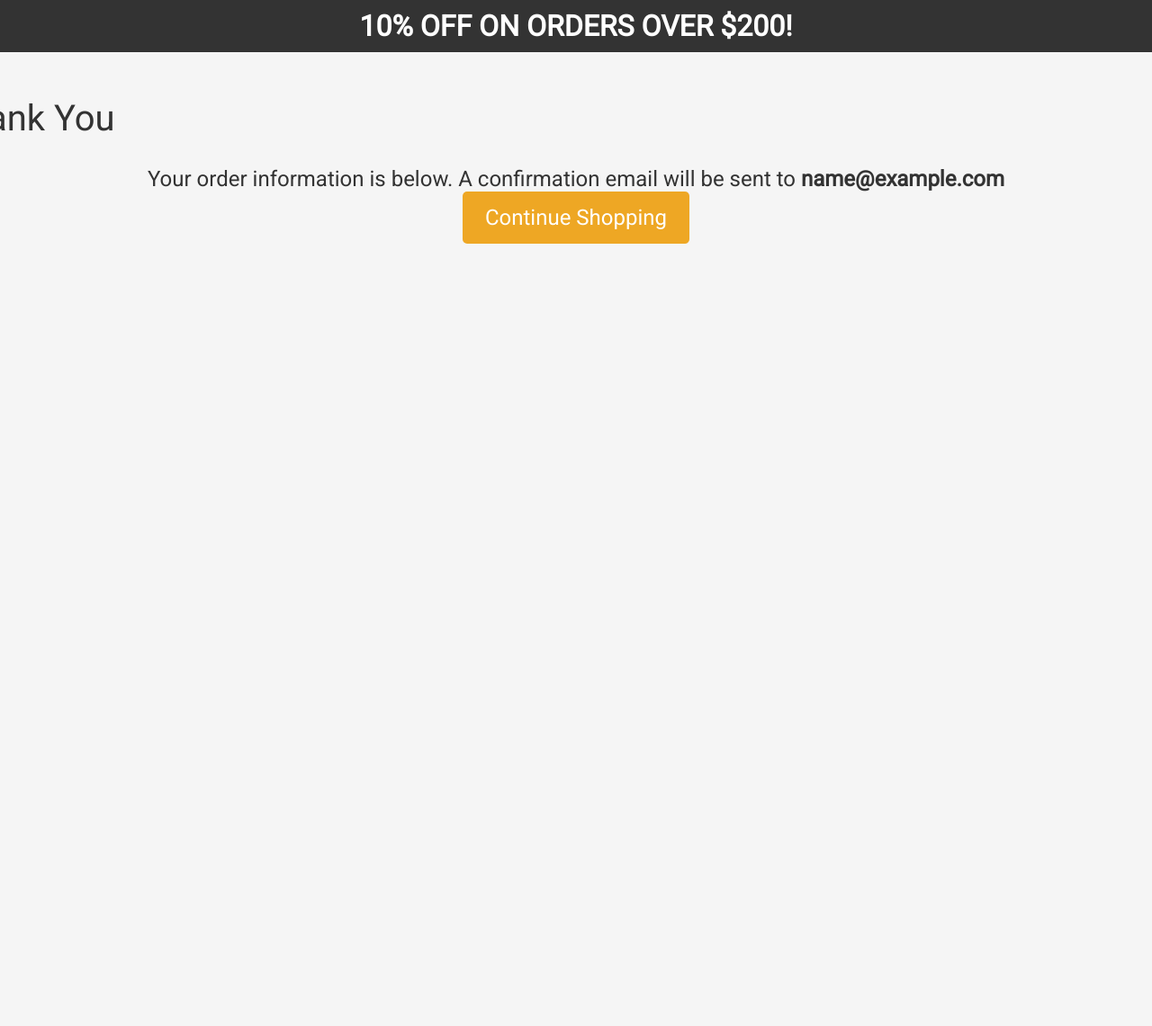
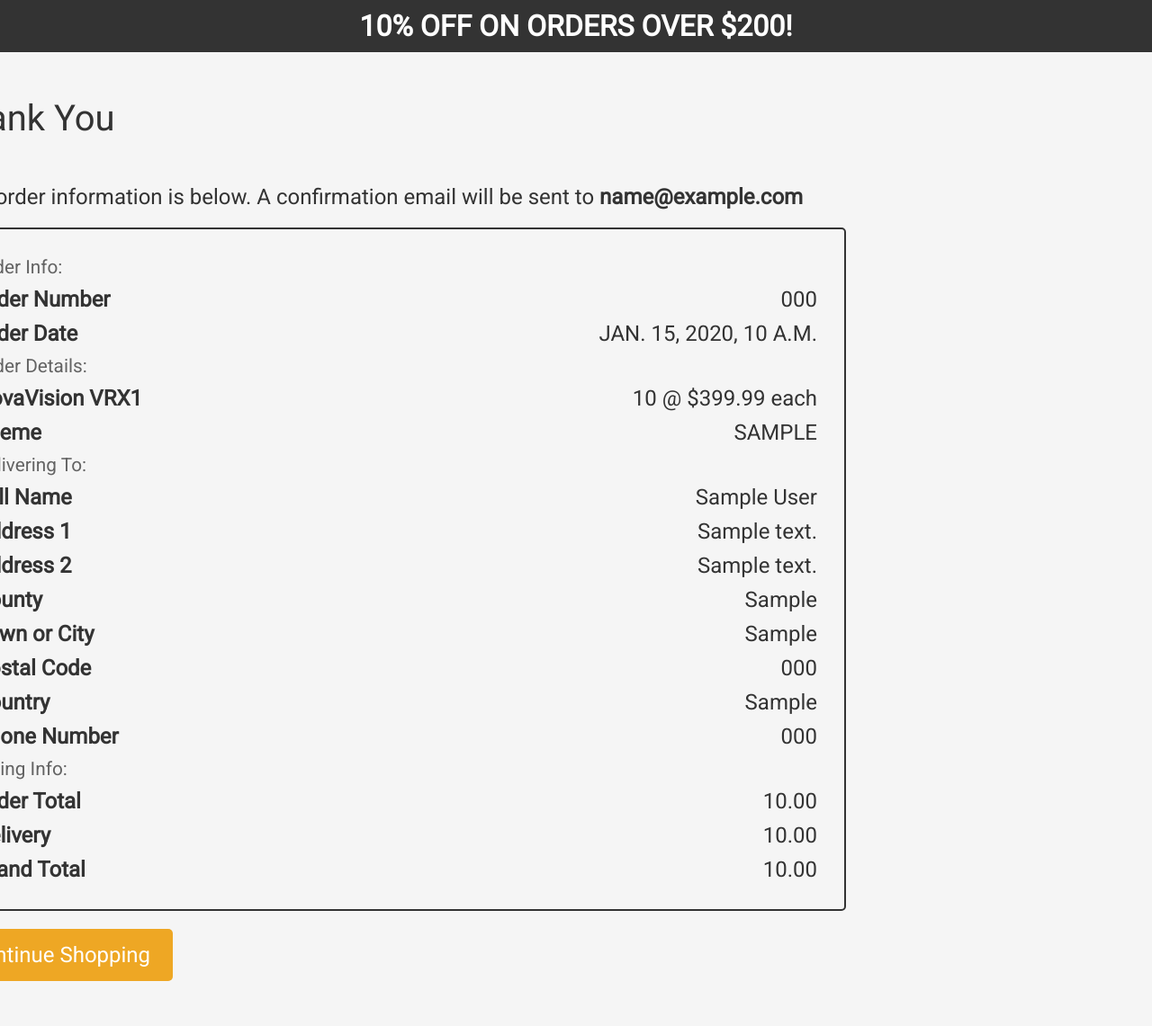
Before and after one commit to dmccaffrey01/CI_PP5_INFINITY_INNOVATIONS, a Django app: page /checkout/checkout_success/000 in a window 1280 px wide; the page is wider, and only the part inside the window is pictured. Shown: the part 160-1301 px from the top of that part at 90% size. Before the commit the page ends 431 px from the top of that part, so only its background shows below. Run offline with Django 3.2, Linux system fonts and the light colour scheme; data comes from the database, SQL or seed files in the repository; tables that the repository leaves empty hold one stand-in row (values such as "Sample post"); parts of the project's set-up code (start-up, migrations or seed data) failed here and were passed over; some libraries are stand-ins or nearby versions.

Commit message:
Add order summary to checkout success

```diff
--- a/checkout/templates/checkout/checkout_success.html
+++ b/checkout/templates/checkout/checkout_success.html
@@ -8,11 +8,122 @@
 {% block content %}
 
 <section class="checkout-section section">
-    <div class="checkout-section-container section-container container-col">
+    <div class="checkout-section-container checkout-success-section-container section-container container-col">
         <div class="checkout-section-heading dark-text">Thank You</div>
-        <p class="dark-text">
+        <p class="confirmation-text dark-text">
             Your order information is below. A confirmation email will be sent to <strong>{{ order.email }}</strong>
         </p>
+
+        <div class="order-confirmation-container container-col">
+            <p class="order-confirmation-section-heading dark-text">Order Info:</p>
+
+            <div class="order-number-container order-confirmation-row container-row">
+                <p class="left-text dark-text">Order Number</p>
+
+                <p class="right-text dark-text">{{ order.order_number }}</p>
+            </div>
+
+            <div class="order-date-container order-confirmation-row container-row">
+                <p class="left-text dark-text">Order Date</p>
+
+                <p class="right-text dark-text">{{ order.date }}</p>
+            </div>
+
+            <p class="order-confirmation-section-heading dark-text">Order Details:</p>
+
+            {% for item in order.lineitems.all %}
+            <div class="order-confirmation-row container-row">
+                <p class="left-text dark-text">{{ item.product.name }}</p>
+
+                <p class="right-text dark-text">{{ item.quantity }} @ ${{ item.product.price }} each</p>
+            </div>
+
+            {% if item.product_theme %}
+            <div class="order-confirmation-row container-row">
+                <p class="left-text dark-text">Theme</p>
+
+                <p class="right-text dark-text">{{ item.product_theme|upper }}</p>
+            </div>
+            {% endif %}
+            {% endfor %}
+
+            <p class="order-confirmation-section-heading dark-text">Delivering To:</p>
+
+            <div class="order-confirmation-row container-row">
+                <p class="left-text dark-text">Full Name</p>
+
+                <p class="right-text dark-text">{{ order.full_name }}</p>
+            </div>
+
+            <div class="order-confirmation-row container-row">
+                <p class="left-text dark-text">Address 1</p>
+
+                <p class="right-text dark-text">{{ order.street_address1 }}</p>
+            </div>
+
+            {% if order.street_address2 %}
+            <div class="order-confirmation-row container-row">
+                <p class="left-text dark-text">Address 2</p>
+
+                <p class="right-text dark-text">{{ order.street_address2 }}</p>
+            </div>
+            {% endif %}
+
+            {% if order.county %}
+            <div class="order-confirmation-row container-row">
+                <p class="left-text dark-text">County</p>
+
+                <p class="right-text dark-text">{{ order.county }}</p>
+            </div>
+            {% endif %}
+
+            <div class="order-confirmation-row container-row">
+                <p class="left-text dark-text">Town or City</p>
+
+                <p class="right-text dark-text">{{ order.town_or_city }}</p>
+            </div>
+
+            {% if order.postcode %}
+            <div class="order-confirmation-row container-row">
+                <p class="left-text dark-text">Postal Code</p>
+
+                <p class="right-text dark-text">{{ order.postcode }}</p>
+            </div>
+            {% endif %}
+
+            <div class="order-confirmation-row container-row">
+                <p class="left-text dark-text">Country</p>
+
+                <p class="right-text dark-text">{{ order.country }}</p>
+            </div>
+
+            <div class="order-confirmation-row container-row">
+                <p class="left-text dark-text">Phone Number</p>
+
+                <p class="right-text dark-text">{{ order.phone_number }}</p>
+            </div>
+
+            <p class="order-confirmation-section-heading dark-text">Billing Info:</p>
+
+            <div class="order-confirmation-row container-row">
+                <p class="left-text dark-text">Order Total</p>
+
+                <p class="right-text dark-text">{{ order.order_total }}</p>
+            </div>
+
+            <div class="order-confirmation-row container-row">
+                <p class="left-text dark-text">Delivery</p>
+
+                <p class="right-text dark-text">{{ order.delivery_cost }}</p>
+            </div>
+
+            <div class="order-confirmation-row container-row">
+                <p class="left-text dark-text">Grand Total</p>
+
+                <p class="right-text dark-text">{{ order.grand_total }}</p>
+            </div>
+        </div>
+
         <a href="{% url 'products' %}" class="btn">Continue Shopping</a>
     </div>
 </section>
--- a/static/css/checkout.css
+++ b/static/css/checkout.css
@@ -110,3 +110,45 @@
     border-radius: 4px;
     background-color: white;
 }
+
+/* Checkout Success */
+
+.checkout-success-section-container {
+    align-items: flex-start;
+    gap: 20px;
+}
+
+.order-confirmation-container {
+    padding: 30px;
+    width: 1000px;
+    border-radius: 5px;
+    border: 2px solid var(--GRAY-DARK-1);
+    gap: 10px;
+}
+
+.order-confirmation-section-heading {
+    font-size: 1.3rem;
+    color: var(--GRAY-DARK-2);
+    align-self: flex-start;
+}
+
+.order-confirmation-row {
+    width: 100%;
+}
+
+.order-confirmation-row .left-text {
+    width: 40%;
+    align-items: flex-start;
+    font-weight: 600;
+}
+
+.order-confirmation-row .right-text {
+    width: 60%;
+    align-items: flex-end;
+    text-align: right;
+}
+
+.order-number-container .right-text,
+.order-date-container .right-text {
+    text-transform: uppercase;
+}
```
